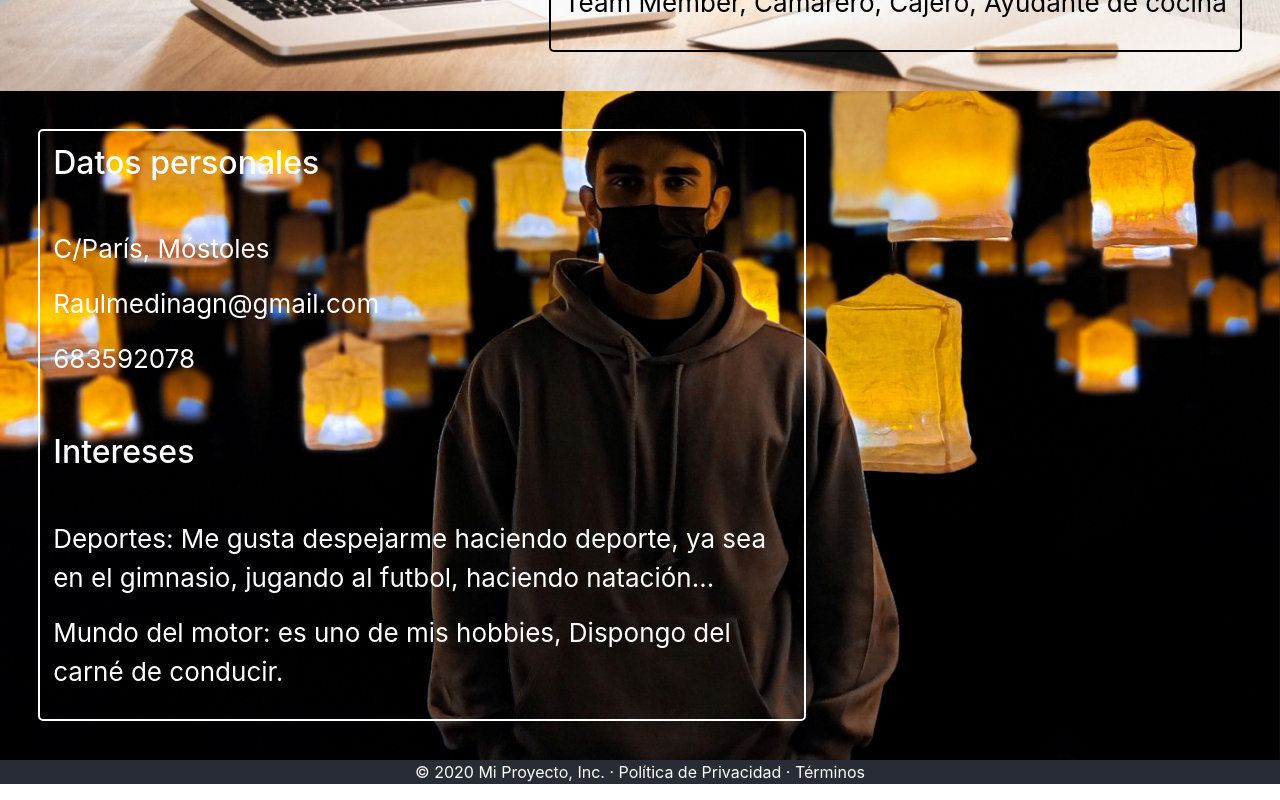
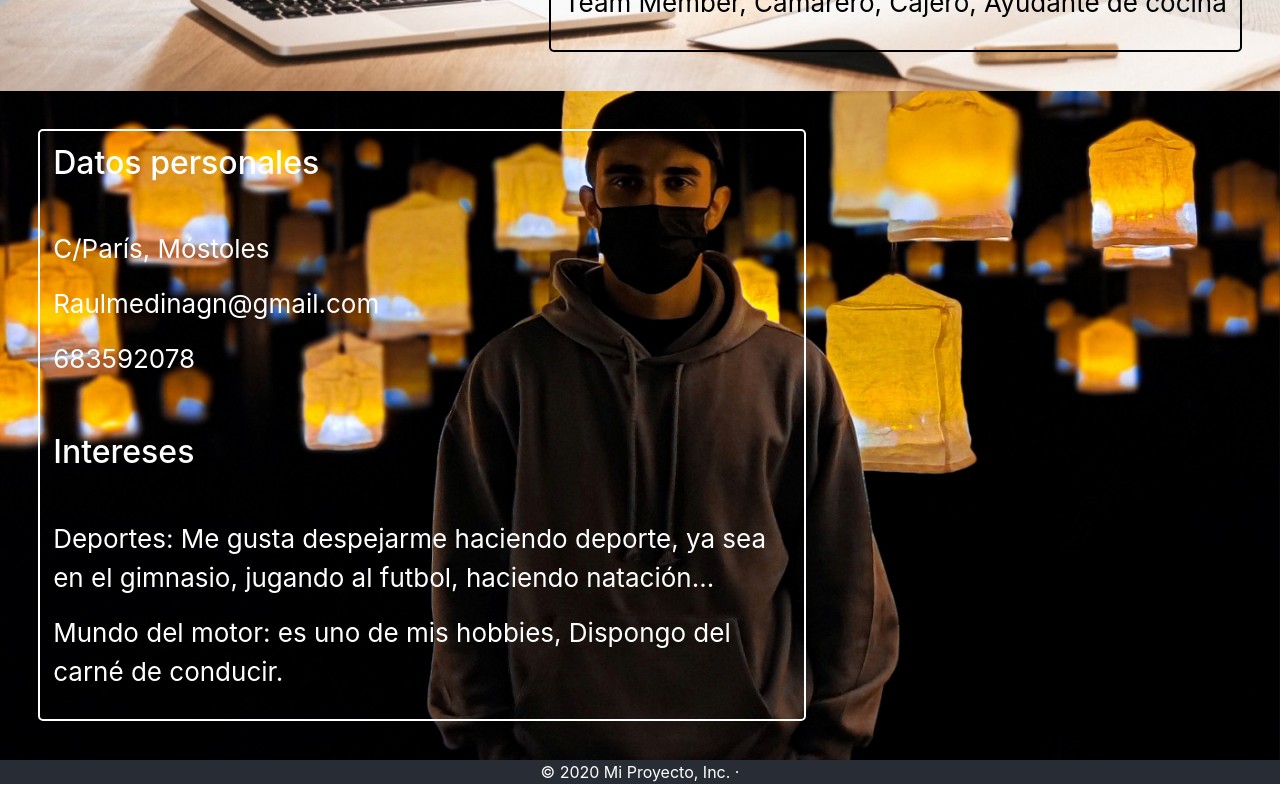
Before and after one commit to Raulmedinagn/cv, a React (Create React App) app: page / in a window 1280 px wide. Shown: the part 1150-1950 px from the top of the page. Built offline with nearby package versions, Linux system fonts and the light colour scheme.

Commit message:
arreglando cosas v3

```diff
--- a/src/components/footer.js
+++ b/src/components/footer.js
@@ -8,7 +8,7 @@ class Footer extends React.Component {
     return (
 
         <footer className="container">
-            <p>&copy; {(new Date().getFullYear())} Mi Proyecto, Inc. &middot; <a>Política de Privacidad</a> &middot; <a>Términos</a></p>
+            <p>&copy; {(new Date().getFullYear())} Mi Proyecto, Inc. &middot;</p>
         </footer>
 
     )
```
